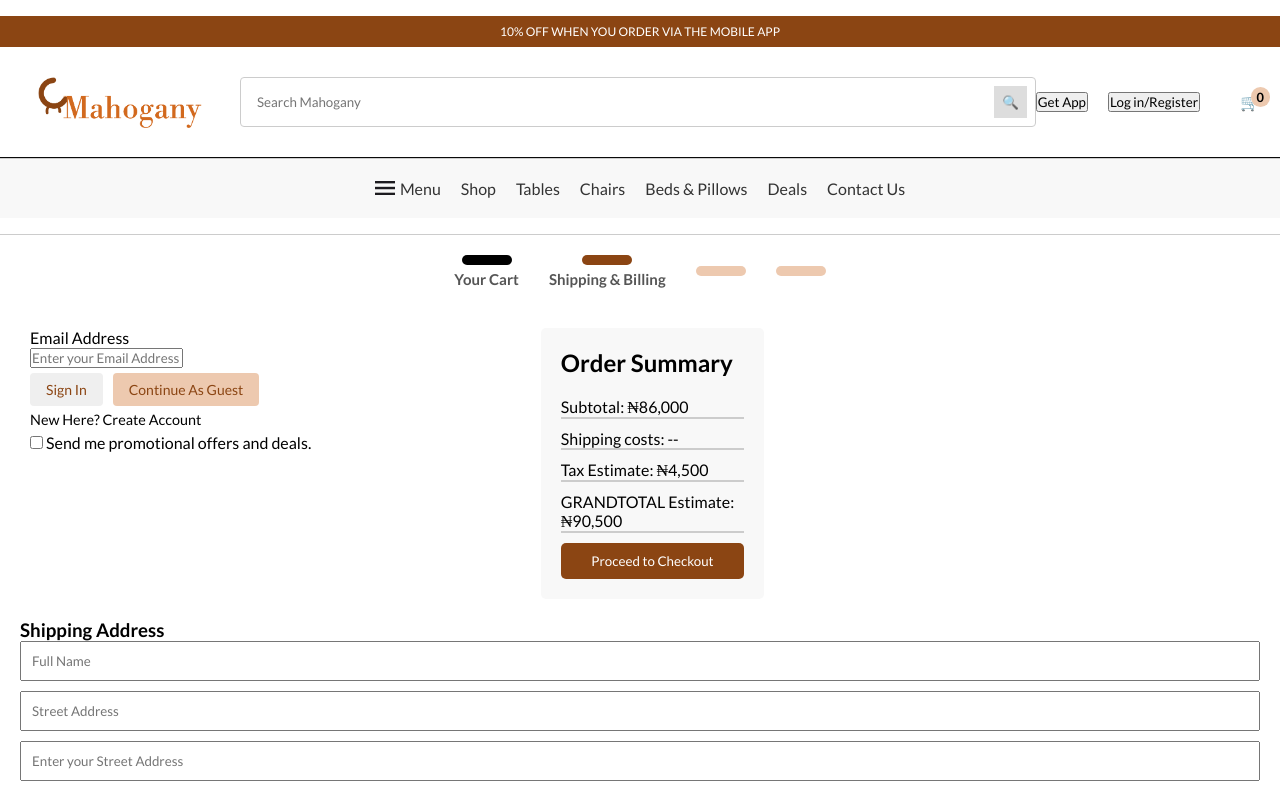
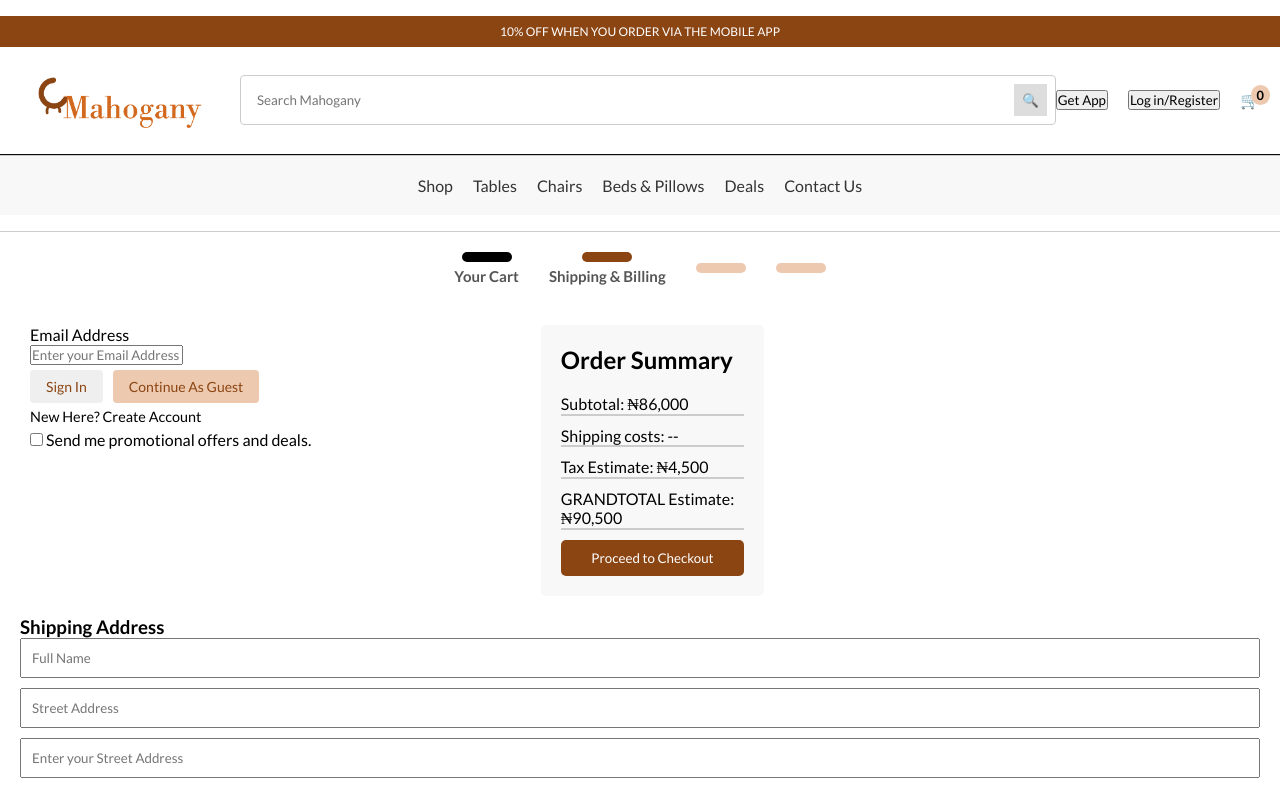
Before and after one commit to FAITHOKOSUN/furniture, a React (Vite) app: page /PlaceOrder in a window 1280 px wide. Shown: the top 786 px of the page. Built offline with nearby package versions, Linux system fonts and the light colour scheme.

Commit message:
mid commit

```diff
--- a/src/components/Header.css
+++ b/src/components/Header.css
@@ -26,9 +26,15 @@
   padding: 16px 20px;
 }
 
+.logo-link {
+  display: flex;
+  justify-content: center;
+  align-items: center;
+}
+
 .logo {
-  max-width: 100%;
-  height: auto;
+  width: 150px; /* Set a fixed width */
+  height: auto; /* Maintain aspect ratio */
 }
 
 .search-bar {
@@ -118,34 +124,19 @@
 }
 
 .menu {
-  display: flex;
-  align-items: center;
-}
-
-.menu-icon {
-  margin-right: 5px;
-  width: 20px;
-  height: auto;
-}
-
-.menu-text {
   display: none;
 }
 
 @media screen and (max-width: 768px) {
+  .navigation {
+    display: none;
+  }
 
   .menu {
     display: flex;
     align-items: center;
     position: absolute;
     left: 10px;
-  }
-
-
-
-  .menu-text {
-    display: inline-block;
-    margin-right: 5px;
   }
 
   .actions {
@@ -165,8 +156,41 @@
   .show-desktop {
     display: none;
   }
+/* Existing CSS */
+
+.logo {
+  max-width: 100%;
+  height: auto;
+}
+
+/* Media queries for responsive design */
+@media screen and (max-width: 768px) {
+  .navigation {
+    display: none;
+  }
+
+  .menu {
+    display: flex;
+    position: absolute;
+    left: 15px;
+  }
+
+  .menu span {
+    display: none;
+  }
+
+  .actions button:first-child {
+    display: none;
+  }
 
   .logo {
-    margin-bottom: 10px;
+    margin-left: 40px;
+    max-width: 200px; /* Increase the size for mobile */
+  }
+
+  .header-bottom {
+    justify-content: center;
   }
 }
+
+}
--- a/src/components/Header.jsx
+++ b/src/components/Header.jsx
@@ -1,14 +1,11 @@
-// Header.jsx
-
 import React, { useState } from 'react';
 import { Link } from 'react-router-dom';
 import './Header.css';
 import logoImage from '../assets/logo.png';
-import menuIcon from '../assets/menu.png';
 import Icon from '../assets/shopping_cart 1.png';
 
 const Header = () => {
-  const [cartCount, setCartCount] = useState(0); // Example state for cart count
+  const [cartCount, setCartCount] = useState(0);
 
   return (
     <header className="header">
@@ -16,9 +13,6 @@ const Header = () => {
         <p>10% OFF WHEN YOU ORDER VIA THE MOBILE APP</p>
       </div>
       <div className="header-bottom">
-        <div className="menu">
-
-        </div>
         <Link to="/" className="logo-link">
           <img src={logoImage} alt="Company Logo" className="logo" />
         </Link>
@@ -29,7 +23,6 @@ const Header = () => {
         <div className="actions">
           <button>Get App</button>
           <button>Log in/Register</button>
-          <div className="search-icon"></div>
           <Link to="/cart" className="cart-button">
             🛒
             <div className="cart-badge">{cartCount}</div>
@@ -38,10 +31,6 @@ const Header = () => {
       </div>
       <div className="header-line"></div>
       <nav className="navigation">
-        <Link to="/menu">
-          <img src={menuIcon} alt="Menu Icon" className="menu-icon" />
-          <span>Menu</span>
-        </Link>
         <Link to="/shop" className="shop-link">
           Shop
         </Link>
```
